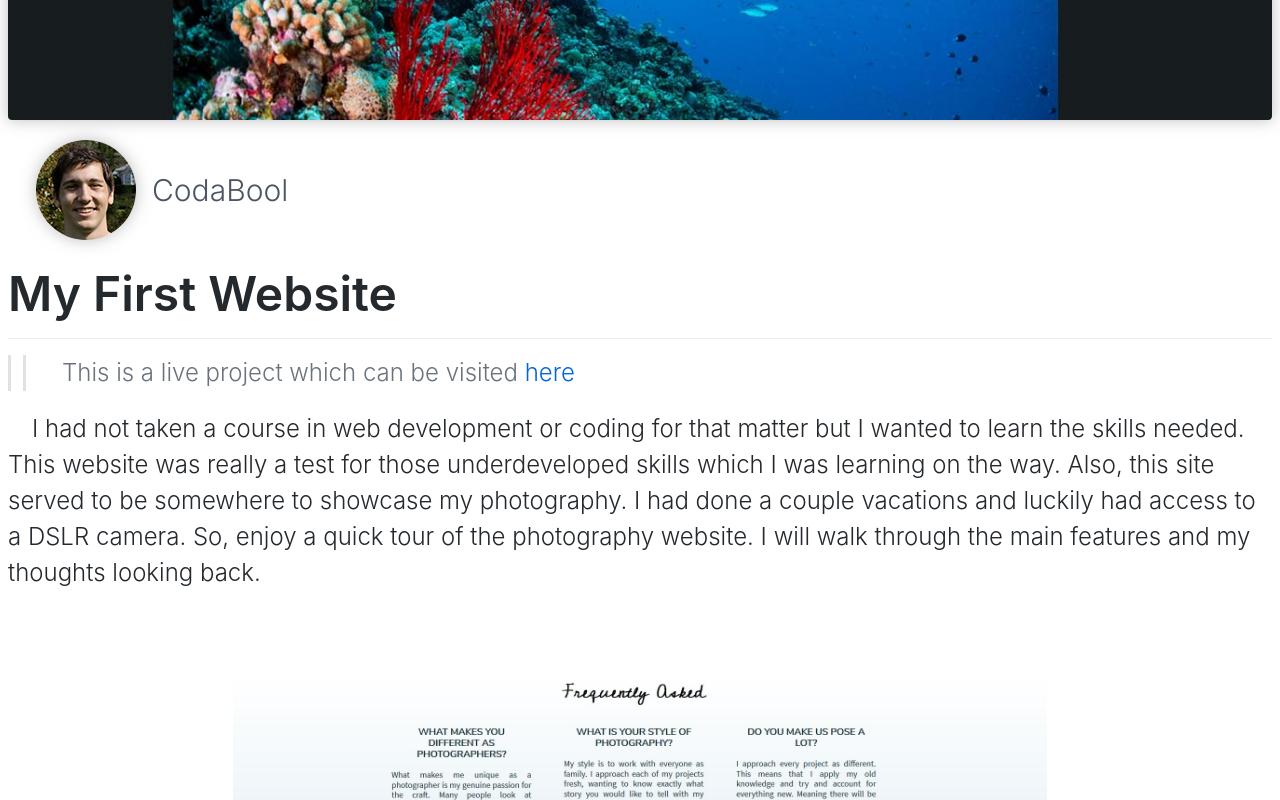
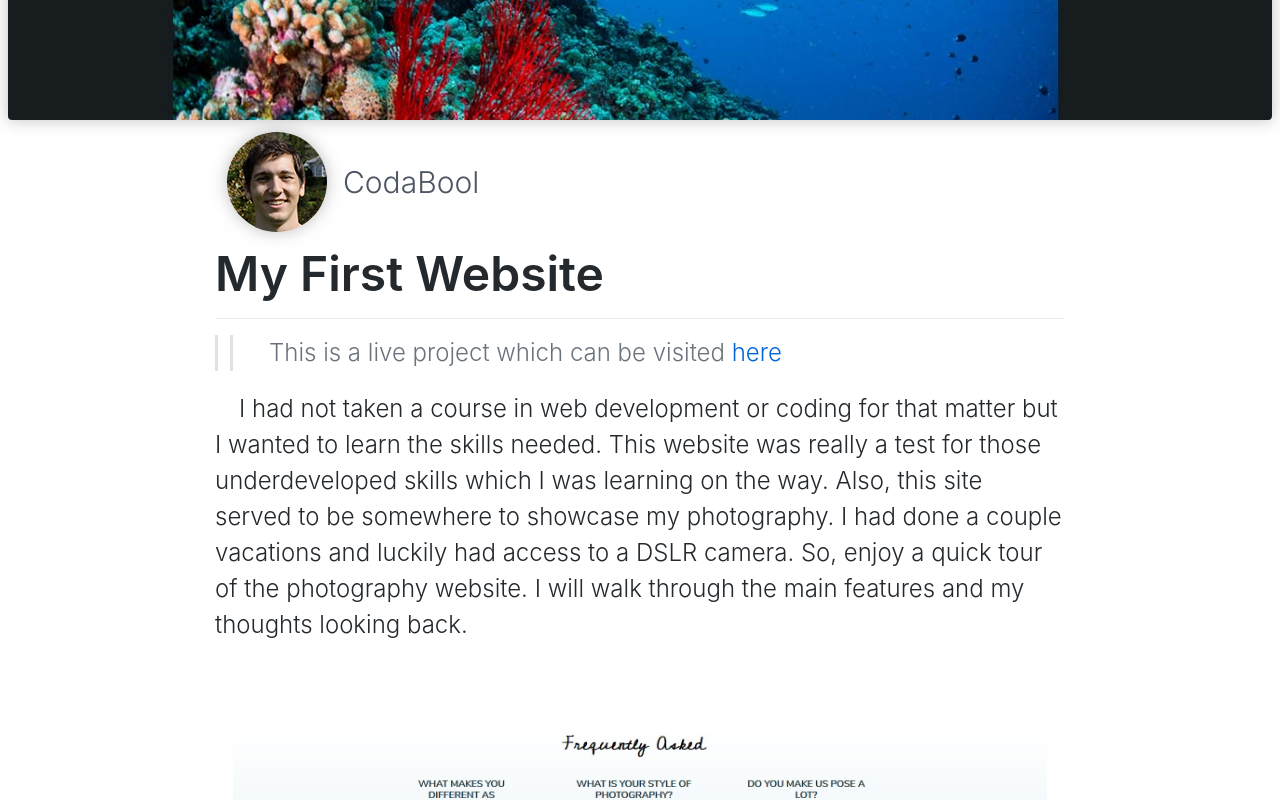
Before and after one commit to CodaBool/CodaBool.com, a Next.js app: page /blog/1 in a window 1280 px wide. Shown: the part 740-1540 px from the top of the page. Built offline with nearby package versions, Linux system fonts and the light colour scheme.

Commit message:
put article in container

```diff
--- a/app/(main)/blog/[slug]/page.jsx
+++ b/app/(main)/blog/[slug]/page.jsx
@@ -98,7 +98,11 @@ export default async function Blog({ params }) {
           sizes="100vw"
         />
       </div>
-      <div className="flex mt-5 mb-6 ms-7">
+
+
+
+      <article className="container mx-auto max-w-[850px]">
+        <div className="flex m-3">
           <div>
             <Image
               src='/codabool.jpg'
@@ -113,9 +117,6 @@ export default async function Blog({ params }) {
             <h2 className="text-3xl font-light text-gray-600">CodaBool</h2>
           </div>
         </div>
-
-
-      <article>
         <MDX source={post.content} />
       </article>
       <BlogNav current={Number(post.metadata.id)} />
```
Lines whose indentation alone changed are shown as unchanged.
